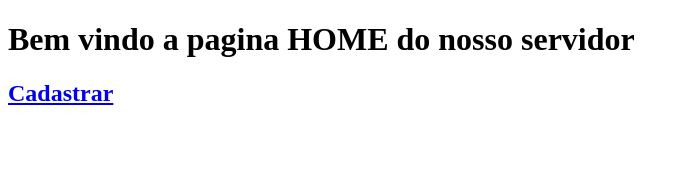
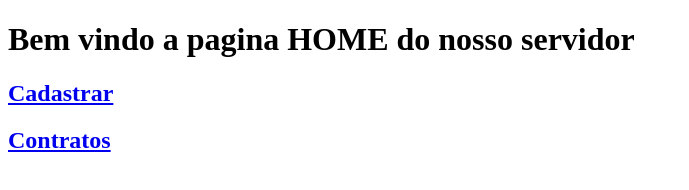
Before and after one commit to dannielalves/desenvolvimento-nodejs, a plain HTML site: page 3_CORE_MODULES/10_roteamento/index.html in a window 1280 px wide. Shown: the whole page, without its empty margins (0-689 px from the left). Drawn offline with Linux system fonts and the light colour scheme.

Commit message:
link contratos criado

```diff
--- a/3_CORE_MODULES/10_roteamento/index.html
+++ b/3_CORE_MODULES/10_roteamento/index.html
@@ -10,5 +10,8 @@
     <h2>
         <a href="/cadastrar.html">Cadastrar</a>
     </h2>
+    <h2>
+        <a href="/contratos.html">Contratos</a>
+    </h2>
 </body>
 </html>
```
